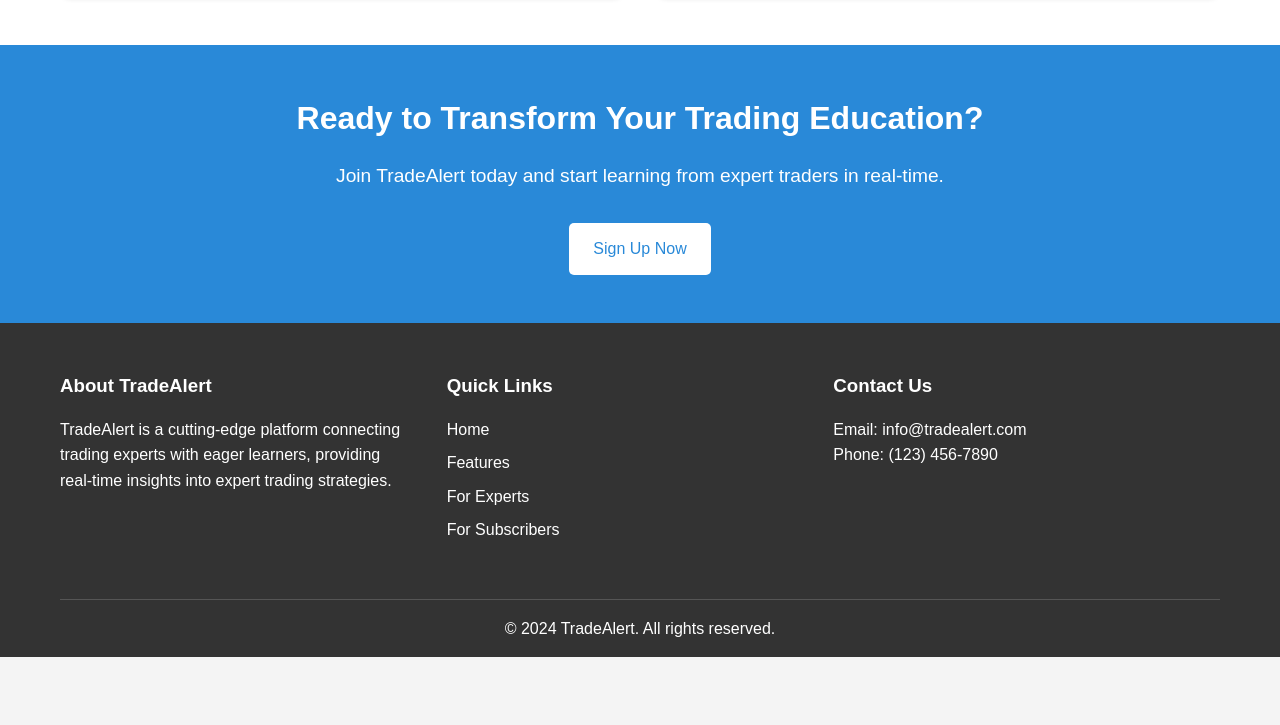
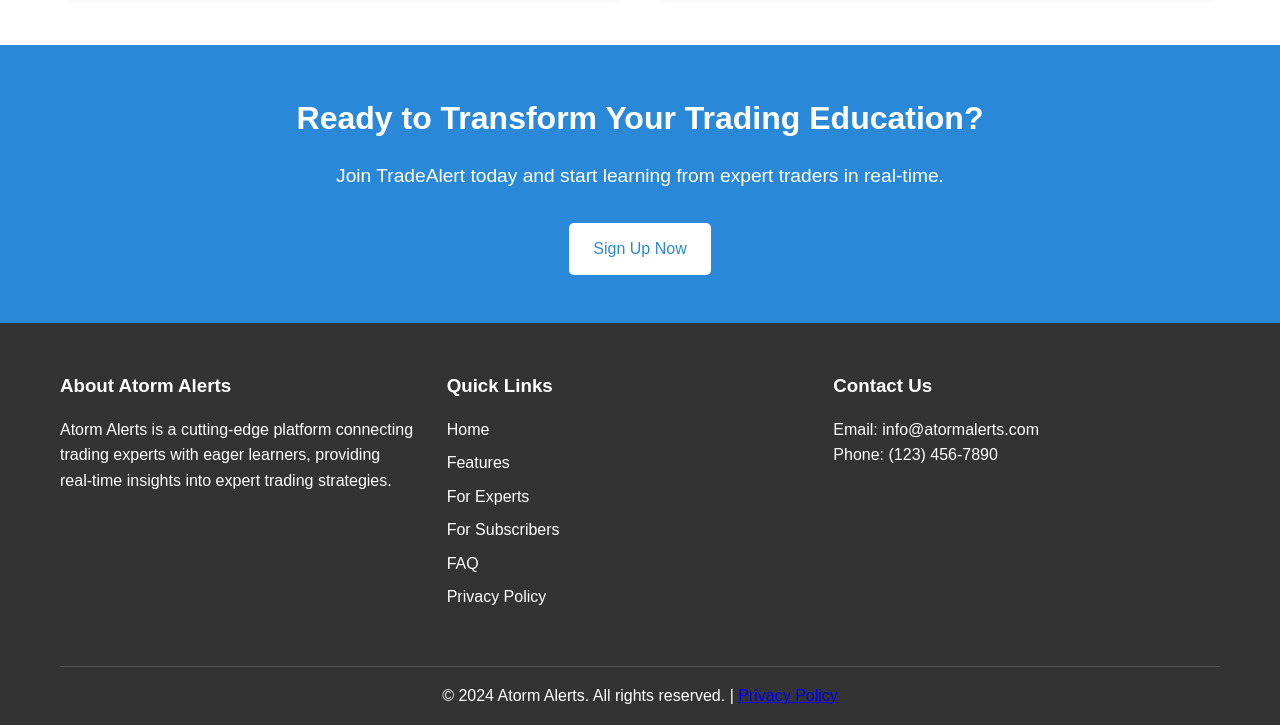
Before and after one commit to wajaiye/static, a plain HTML site: page index.html in a window 1280 px wide. Shown: the part 1855-2580 px from the top of the page. Before the commit the page ends 2512 px from the top, so only its background shows below. Drawn offline with Linux system fonts and the light colour scheme.

Commit message:
Update index.html

```diff
--- a/index.html
+++ b/index.html
@@ -3,14 +3,14 @@
 <head>
     <meta charset="UTF-8">
     <meta name="viewport" content="width=device-width, initial-scale=1.0">
-    <title>TradeAlert - Real-Time Expert Trading Notifications</title>
+    <title>Atorm Alerts - Real-Time Expert Trading Notifications</title>
     <link rel="stylesheet" href="styles.css">
     <link rel="stylesheet" href="https://cdnjs.cloudflare.com/ajax/libs/font-awesome/6.0.0-beta3/css/all.min.css">
 </head>
 <body>
     <header>
         <div class="container">
-            <h1>TradeAlert</h1>
+            <h1>Atorm Alerts</h1>
             <p>Real-Time Expert Trading Notifications</p>
         </div>
     </header>
@@ -23,10 +23,10 @@
                 <li><a href="#experts">For Experts</a></li>
                 <li><a href="#subscribers">For Subscribers</a></li>
                 <li><a href="#partners">API Partners</a></li>
+                <li><a href="faq.html">FAQ</a></li>
             </ul>
         </div>
     </nav>
-
     <section class="hero" id="home">
         <div class="container">
             <div class="hero-content">
@@ -127,12 +127,12 @@
         </div>
     </section>
 
-    <footer>
+   <footer>
         <div class="container">
             <div class="footer-content">
                 <div class="footer-section">
-                    <h3>About TradeAlert</h3>
-                    <p>TradeAlert is a cutting-edge platform connecting trading experts with eager learners, providing real-time insights into expert trading strategies.</p>
+                    <h3>About Atorm Alerts</h3>
+                    <p>Atorm Alerts is a cutting-edge platform connecting trading experts with eager learners, providing real-time insights into expert trading strategies.</p>
                 </div>
                 <div class="footer-section">
                     <h3>Quick Links</h3>
@@ -141,16 +141,18 @@
                         <li><a href="#features">Features</a></li>
                         <li><a href="#experts">For Experts</a></li>
                         <li><a href="#subscribers">For Subscribers</a></li>
+                        <li><a href="faq.html">FAQ</a></li>
+                        <li><a href="privacy-policy.html">Privacy Policy</a></li>
                     </ul>
                 </div>
                 <div class="footer-section">
                     <h3>Contact Us</h3>
-                    <p>Email: info@tradealert.com</p>
+                    <p>Email: info@atormalerts.com</p>
                     <p>Phone: (123) 456-7890</p>
                 </div>
             </div>
             <div class="footer-bottom">
-                <p>&copy; 2024 TradeAlert. All rights reserved.</p>
+                <p>&copy; 2024 Atorm Alerts. All rights reserved. | <a href="privacy-policy.html">Privacy Policy</a></p>
             </div>
         </div>
     </footer>
```
